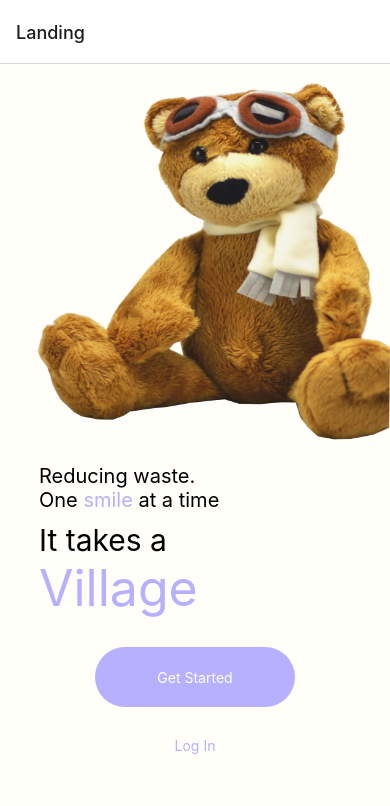
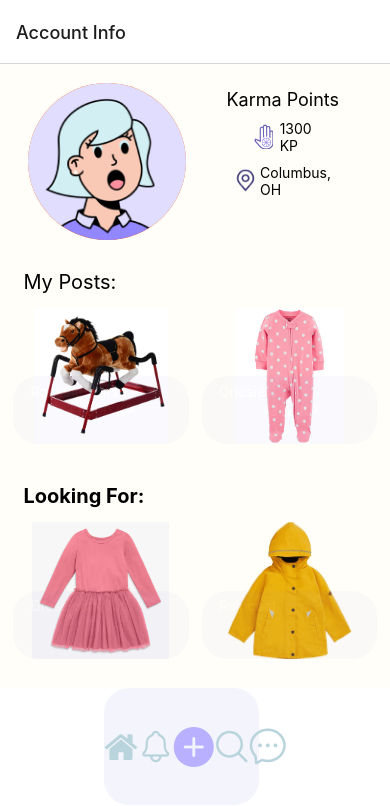
Before and after one commit to den-ny/village, a React Native app: screen / in a window 390 px wide. Shown: the top 806 px of the page. Built offline with nearby package versions, Linux system fonts and the light colour scheme.

Commit message:
Added FooterNav to Account Info

```diff
--- a/App.js
+++ b/App.js
@@ -25,11 +25,11 @@ export default function App() {
   return (
     <NavigationContainer>
       <Stack.Navigator screenOptions={{ headerShown: true }}>
-        <Stack.Screen name="Landing" component={Landing} />
+        {/* <Stack.Screen name="Landing" component={Landing} /> */}
         {/* <Stack.Screen name="capture" component={Capture} /> */}
-        <Stack.Screen name="SignUp" component={Register} />
+        {/* <Stack.Screen name="SignUp" component={Register} />
         <Stack.Screen name="Inbox" component={Inbox} />
-        <Stack.Screen name="Message" component={Message} />
+        <Stack.Screen name="Message" component={Message} /> */}
 
         <Stack.Screen name="Account Info" component={AccountInfo} />
         <Stack.Screen name="ProductInfo" component={ProductInfo} />
--- a/screens/AccountInfo.js
+++ b/screens/AccountInfo.js
@@ -1,5 +1,6 @@
 import { StatusBar } from "expo-status-bar";
-import React, { useState } from "react";
+import React from "react";
+import FooterNav from "../components/FooterNav"
 import {
   StyleSheet,
   Text,
@@ -16,15 +17,6 @@ function AccountInfo({ navigation }) {
   return (
     <View style={styles.container}>
       <StatusBar style="auto" />
-      {/* <Image style={styles.image} source={require("../assets/.png")} /> */}
-
-      {/* NavBar */}
-        {/* <View style={styles.navBar}>
-            <Button title="="></Button>
-            <Text>Karen T </Text>
-            <Button title="Setting"></Button>
-        </View> */}
-      {/* List of messages */}
 
       {/* Profile Info Section */}
       <View style={styles.profile}>
@@ -82,24 +74,10 @@ function AccountInfo({ navigation }) {
           </View>
       </View>
 
-      {/* Would put Menu Here */}
-      <View style={styles.bottom}>
-
+      {/* Footer Nav Section */}
+      <View style={styles.footerNav}>
+        <FooterNav></FooterNav>
       </View>
-
-      {/* <TouchableOpacity>
-            <Text style={styles.forgot_button}>Forgot Password?</Text>
-          </TouchableOpacity> */}
-
-      {/* <Pressable style={styles.loginBtn}>
-        <Text
-          style={styles.loginText}
-          title="Log In"
-          onPress={() => navigation.navigate("home")}
-        >
-          Log In
-        </Text>
-      </Pressable> */}
     </View>
   );
 }
@@ -158,8 +136,8 @@ const styles = StyleSheet.create({
     paddingTop: '5%'
   },
 
-  //Space on the bottom
-  bottom: {
+  //Space on the footerNav
+  footerNav: {
     flex: 0.8
   },
 
```
